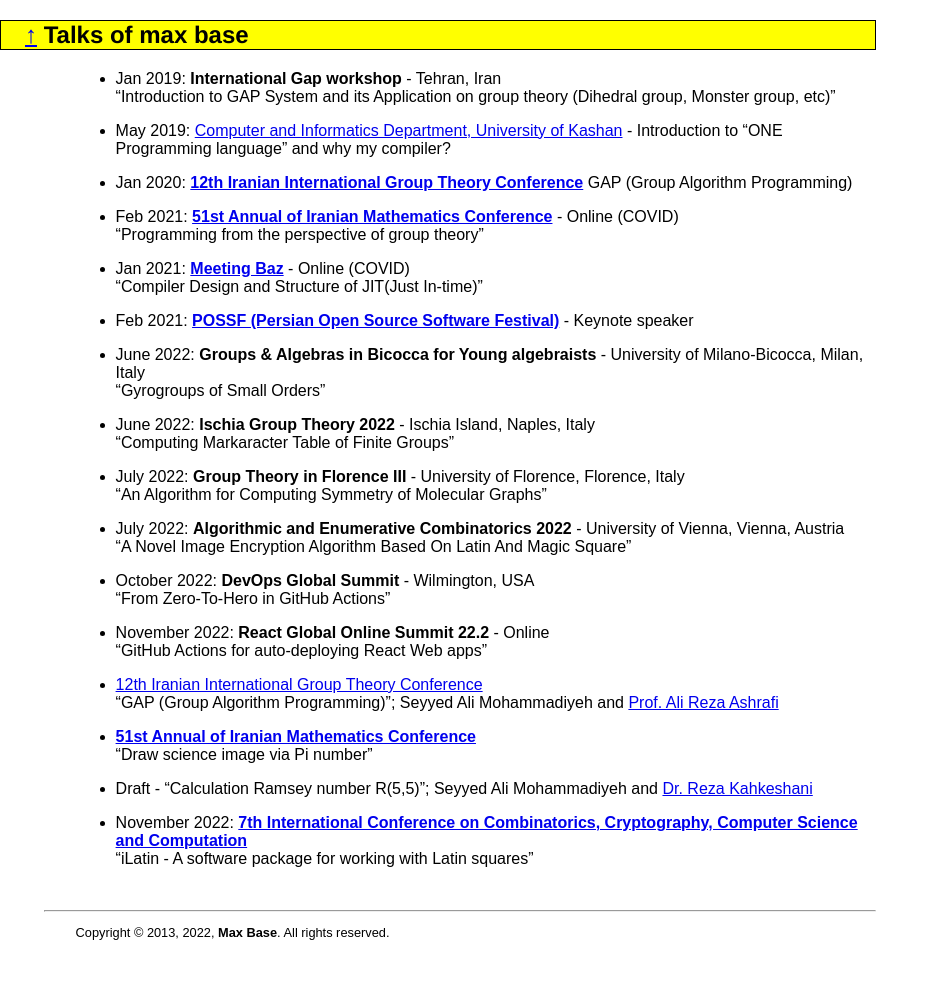
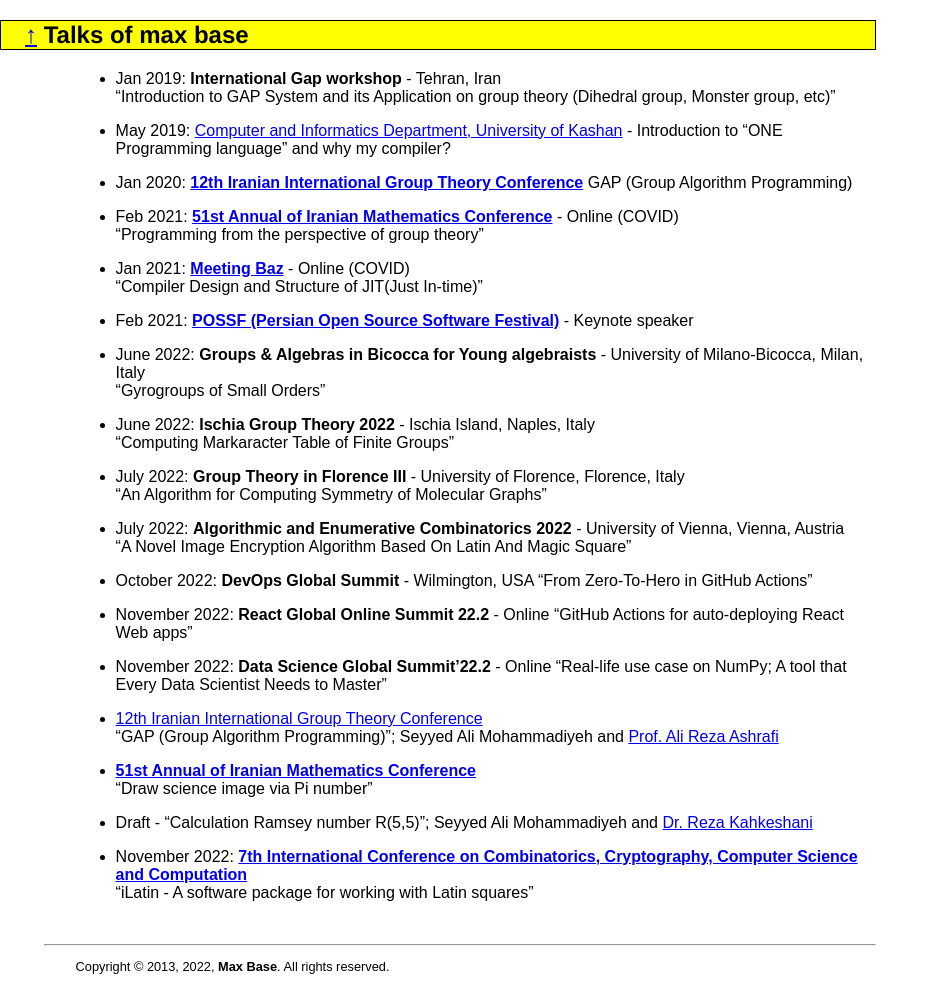
Before and after one commit to BaseMax/Max, a Jekyll site: the page built from talk.md, in a window 1280 px wide. Shown: the whole page, without its empty margins (0-939 px from the left). Built offline with Jekyll 4.4.1, drawn with Linux system fonts in a browser that asks for light colours; before the commit the page ends 952 px from its top, so only the background shows below that.

Commit message:
add a new talk

```diff
--- a/_includes/_sections/talks.md
+++ b/_includes/_sections/talks.md
@@ -31,6 +31,9 @@
 *   November 2022: **React Global Online Summit 22.2** - Online
     "GitHub Actions for auto-deploying React Web apps"
 
+*   November 2022: **Data Science Global Summit’22.2** - Online
+    "Real-life use case on NumPy; A tool that Every Data Scientist Needs to Master"
+
 *   [12th Iranian International Group Theory Conference](https://igtc12.modares.ac.ir/)
     "GAP (Group Algorithm Programming)"; Seyyed Ali Mohammadiyeh and [Prof. Ali Reza Ashrafi](https://en.wikipedia.org/wiki/Ali_Reza_Ashrafi)
 
```
